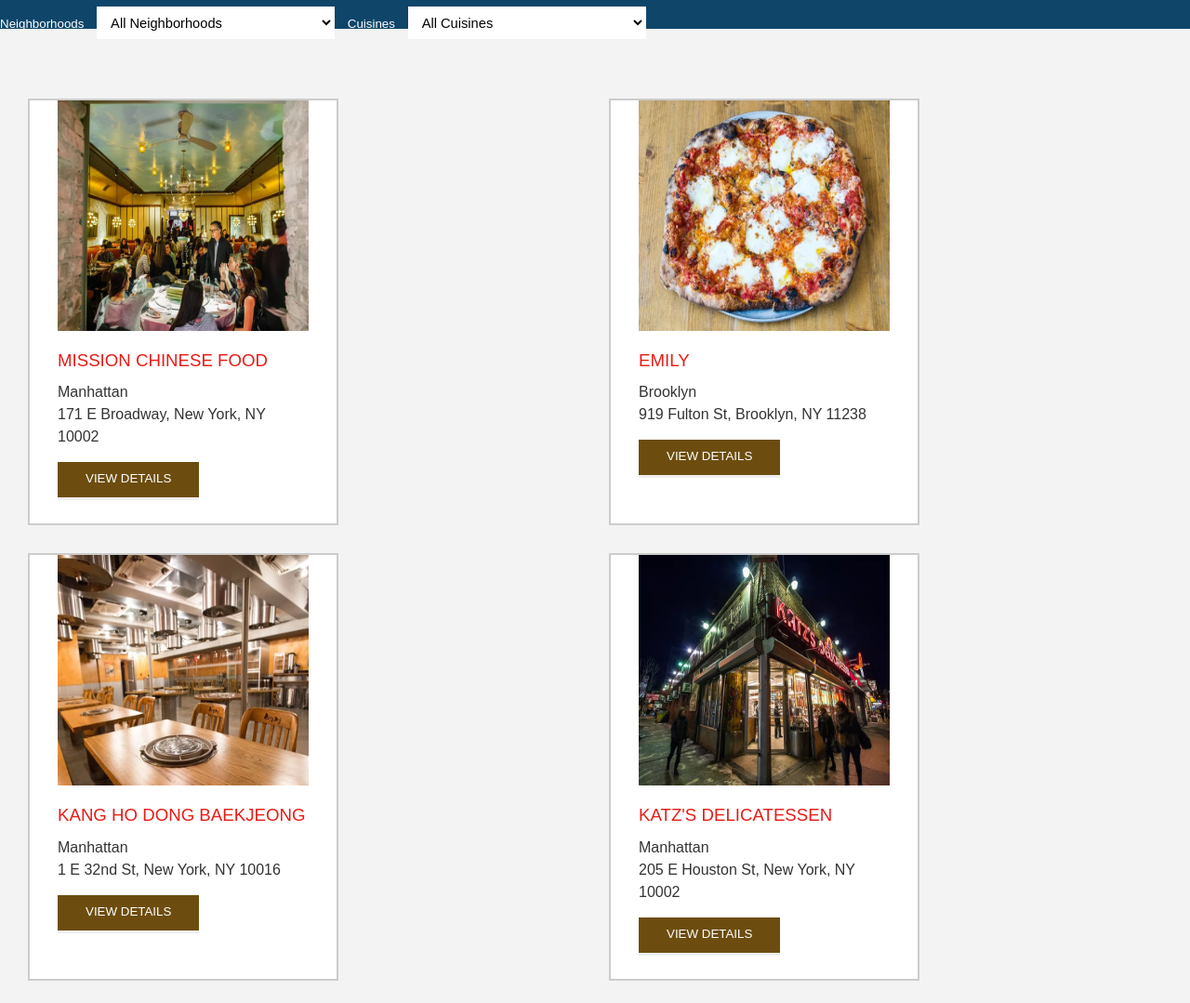
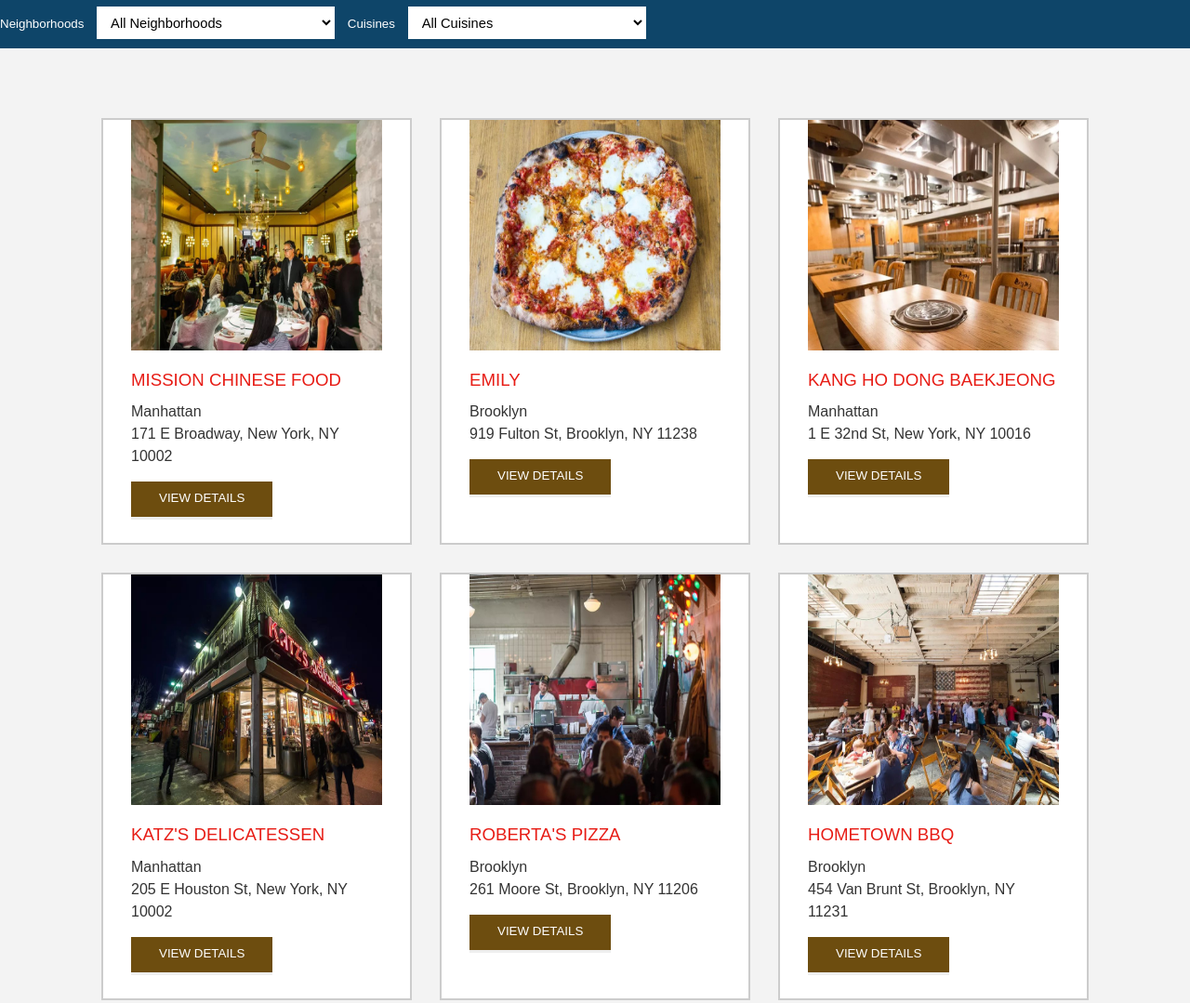
Before and after one commit to panoskob91/restaurant-reviews-part1, a plain HTML site: page index.html in a window 1280 px wide. Shown: the part 499-1578 px from the top of the page at 93% size. Drawn offline with Linux system fonts and the light colour scheme; some packages are replaced by stand-ins of ours.

Commit message:
responsive-restaurant

```diff
--- a/css/styles.css
+++ b/css/styles.css
@@ -109,8 +109,6 @@
 /* ====================== Restaurant Filtering ====================== */
 .filter-options {
   width: 100%;
-  height: 50px;
-  /* background-color: #3397DB; */
   background-color: rgb(14, 69, 105);
   align-items: center;
 }
@@ -150,14 +148,14 @@
 
 /* ====================== Restaurant Listing ====================== */
 #restaurants-list {
+  display: flex;
+  flex-wrap: wrap;
+  justify-content: center;
   background-color: #f3f3f3;
   list-style: outside none none;
-  /* margin: 0; */
   margin: 30px 0 0 0;
   padding: 30px 15px 60px;
   text-align: center;
-  /* display: grid;
-  grid-template-columns: 30% 40% 30%; */
 
 }
 #restaurants-list li {
@@ -343,40 +341,9 @@
 }
 
 /*======================Media queries=====================================*/
-@media screen and (max-width: 300px) {
-  /* #restaurant-container { */
-    /* padding: 650px 0 0 0; */
-    /* padding: 1650px 0 0 0; */
-  /* } */
-
-}
-
-@media screen and (min-width: 1300px) {
-  /* #restaurant-container { */
-    /* padding: 360px 0 0 0;*/
-    /* padding:  28em 0 0 0; */
-    /* padding: 2300px 0 0 0; */
-  /* } */
-  #restaurants-list {
-    display: grid;
-    grid-template-columns: 30% 30% 30%;
-
-  }
-}
-
-@media screen and (min-width: 1800px) {
-  /* #restaurant-container { */
-    /* padding: 2300px 0 0 0; */
-  /* } */
-
-
-}
 
  @media screen and (min-width: 300px) and (max-width: 499px) {
-  /* #restaurant-container { */
-    /* padding: 500px 0 0 0; */
-    /* padding: 1650px 0 0 0; */
-  /* } */
+
   #restaurant-hours {
     align-self: center;
     margin: auto;
@@ -386,29 +353,11 @@
 }
 
 @media screen and (min-width: 500px) and (max-width: 699px) {
-  /* #restaurant-container { */
-    /* padding: 1800px 0 0 0; */
-  /* } */
-
   #restaurant-hours {
     align-self: center;
     margin: auto;
 
   }
-}
-
-@media screen and (min-width: 700px) and (max-width: 1300px) {
-  /* #restaurant-container { */
-    /* padding: 500px 0 0 0;*/
-    /* padding: 38em 0 0 0; */
-    /* padding: 2100px 0 0 0; */
-  /* } */
-  #restaurants-list {
-    display: grid;
-    grid-template-columns: 50% 50%;
-
-  }
-
 }
 
 /*==========================================================================*/
```
